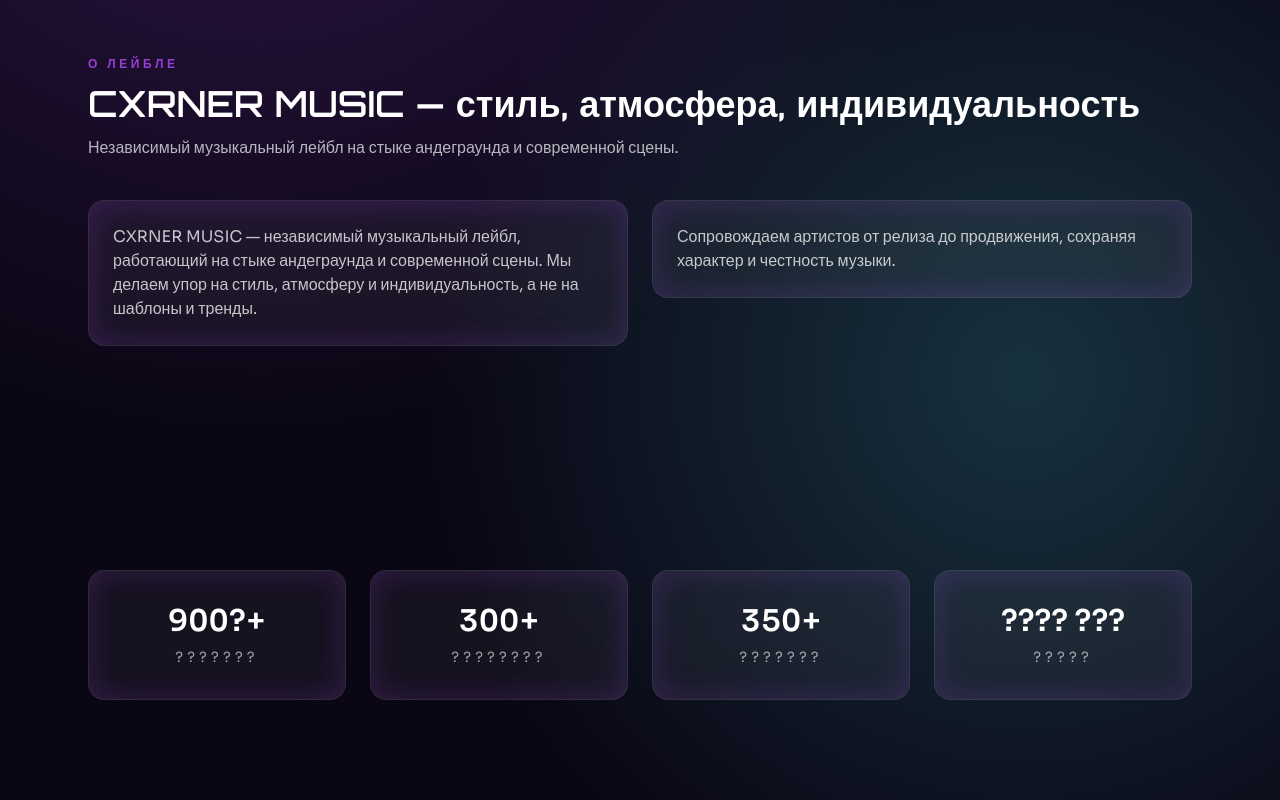
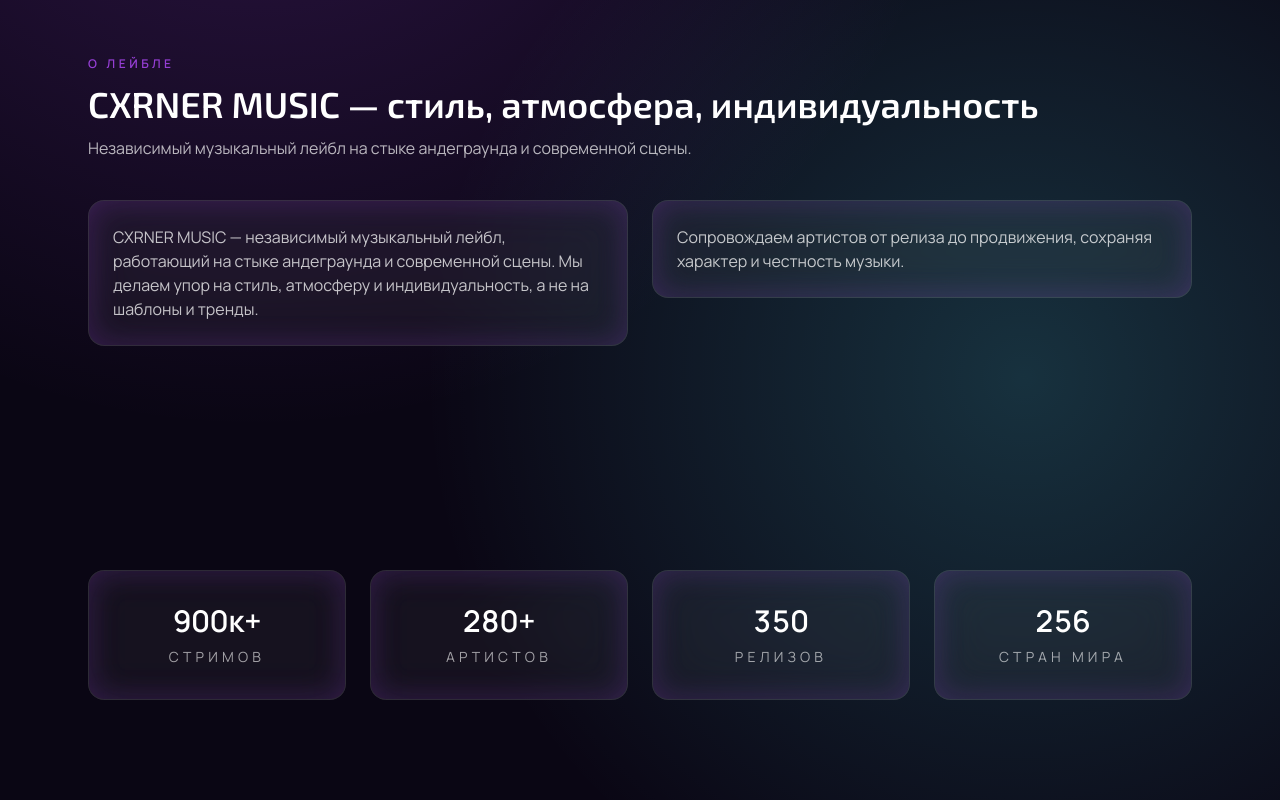
Before and after one commit to kazumaiq/cxrnermusic, a Next.js app: page / in a window 1280 px wide. Shown: the part 960-1760 px from the top of the page. Built offline with nearby package versions, Linux system fonts and the light colour scheme; no server answers.

Commit message:
Update stats and fix Cyrillic font support

```diff
--- a/app/layout.tsx
+++ b/app/layout.tsx
@@ -1,7 +1,7 @@
 import type { Metadata } from "next";
 import type { ReactNode } from "react";
 import Script from "next/script";
-import { Orbitron, Sora } from "next/font/google";
+import { Exo_2, Manrope } from "next/font/google";
 import "./globals.css";
 import Header from "../components/Header";
 import Footer from "../components/Footer";
@@ -9,15 +9,15 @@
 
 const SITE_URL = "https://cxrnermusic.vercel.app";
 
-const orbitron = Orbitron({
-  subsets: ["latin"],
+const exo = Exo_2({
+  subsets: ["latin", "cyrillic"],
   weight: ["400", "500", "600", "700"],
   variable: "--font-display",
   display: "swap",
 });
 
-const sora = Sora({
-  subsets: ["latin"],
+const manrope = Manrope({
+  subsets: ["latin", "cyrillic"],
   weight: ["300", "400", "500", "600", "700"],
   variable: "--font-body",
   display: "swap",
@@ -26,28 +26,28 @@
 export const metadata: Metadata = {
   metadataBase: new URL(SITE_URL),
   title: {
-    default: "CXRNER MUSIC вЂ” РЅРµР·Р°РІРёСЃРёРјС‹Р№ Р»РµР№Р±Р» Рё РґРёСЃС‚СЂРёР±СѓС†РёСЏ",
-    template: "%s вЂ” CXRNER MUSIC",
+    default: "CXRNER MUSIC — независимый лейбл и дистрибуция",
+    template: "%s — CXRNER MUSIC",
   },
   description:
-    "CXRNER MUSIC вЂ” РЅРµР·Р°РІРёСЃРёРјС‹Р№ РјСѓР·С‹РєР°Р»СЊРЅС‹Р№ Р»РµР№Р±Р» Рё РґРёСЃС‚СЂРёР±СѓС†РёСЏ. Р РµР»РёР·С‹, РїР»РµР№Р»РёСЃС‚РёРЅРі, РјР°СЂРєРµС‚РёРЅРі Рё РјРѕРЅРµС‚РёР·Р°С†РёСЏ РґР»СЏ Р°СЂС‚РёСЃС‚РѕРІ РЅРѕРІРѕРіРѕ Р·РІСѓС‡Р°РЅРёСЏ.",
+    "CXRNER MUSIC — независимый музыкальный лейбл и дистрибуция. Релизы, плейлистинг, маркетинг и монетизация для артистов нового звучания.",
   keywords: [
     "CXRNER MUSIC",
     "cxrner",
-    "РјСѓР·С‹РєР°Р»СЊРЅС‹Р№ Р»РµР№Р±Р»",
-    "РґРёСЃС‚СЂРёР±СѓС†РёСЏ",
-    "СЂРµР»РёР·С‹",
-    "РїР»РµР№Р»РёСЃС‚РёРЅРі",
-    "РјСѓР·С‹РєР°Р»СЊРЅС‹Р№ РјР°СЂРєРµС‚РёРЅРі",
-    "РїСЂРѕРјРѕ",
+    "музыкальный лейбл",
+    "дистрибуция",
+    "релизы",
+    "плейлистинг",
+    "музыкальный маркетинг",
+    "промо",
   ],
   alternates: {
     canonical: "/",
   },
   openGraph: {
-    title: "CXRNER MUSIC вЂ” РЅРµР·Р°РІРёСЃРёРјС‹Р№ Р»РµР№Р±Р» Рё РґРёСЃС‚СЂРёР±СѓС†РёСЏ",
+    title: "CXRNER MUSIC — независимый лейбл и дистрибуция",
     description:
-      "РќРµР·Р°РІРёСЃРёРјС‹Р№ РјСѓР·С‹РєР°Р»СЊРЅС‹Р№ Р»РµР№Р±Р» Рё РґРёСЃС‚СЂРёР±СѓС†РёСЏ. Р РµР»РёР·С‹, РїР»РµР№Р»РёСЃС‚РёРЅРі Рё РјР°СЂРєРµС‚РёРЅРі РґР»СЏ Р°СЂС‚РёСЃС‚РѕРІ.",
+      "Независимый музыкальный лейбл и дистрибуция. Релизы, плейлистинг и маркетинг для артистов.",
     type: "website",
     url: SITE_URL,
     siteName: "CXRNER MUSIC",
@@ -63,9 +63,9 @@
   },
   twitter: {
     card: "summary_large_image",
-    title: "CXRNER MUSIC вЂ” РЅРµР·Р°РІРёСЃРёРјС‹Р№ Р»РµР№Р±Р» Рё РґРёСЃС‚СЂРёР±СѓС†РёСЏ",
+    title: "CXRNER MUSIC — независимый лейбл и дистрибуция",
     description:
-      "РќРµР·Р°РІРёСЃРёРјС‹Р№ РјСѓР·С‹РєР°Р»СЊРЅС‹Р№ Р»РµР№Р±Р» Рё РґРёСЃС‚СЂРёР±СѓС†РёСЏ. Р РµР»РёР·С‹, РїР»РµР№Р»РёСЃС‚РёРЅРі Рё РјР°СЂРєРµС‚РёРЅРі РґР»СЏ Р°СЂС‚РёСЃС‚РѕРІ.",
+      "Независимый музыкальный лейбл и дистрибуция. Релизы, плейлистинг и маркетинг для артистов.",
     images: ["/images/og.svg"],
   },
   robots: {
@@ -93,7 +93,7 @@
 
 export default function RootLayout({ children }: { children: ReactNode }) {
   return (
-    <html lang="ru" className={`${orbitron.variable} ${sora.variable}`}>
+    <html lang="ru" className={`${exo.variable} ${manrope.variable}`}>
       <body className="min-h-screen bg-night">
         <Script
           id="json-ld-org"
--- a/data/site.ts
+++ b/data/site.ts
@@ -13,10 +13,10 @@
 };
 
 export const stats: StatItem[] = [
-  { label: "???????", value: 900, suffix: "?+" },
-  { label: "????????", value: 300, suffix: "+" },
-  { label: "???????", value: 350, suffix: "+" },
-  { label: "?????", value: 0, display: "???? ???" },
+  { label: "Стримов", value: 900, suffix: "к+" },
+  { label: "Артистов", value: 280, suffix: "+" },
+  { label: "Релизов", value: 350 },
+  { label: "Стран мира", value: 256 },
 ];
 
 export const releases = [
@@ -79,8 +79,7 @@
       { label: "Apple Music", href: "https://music.apple.com" },
       { label: "Amazon Music", href: "https://music.amazon.com" },
     ],
-
-  }
+  },
 ];
 
 export const services = [
@@ -107,8 +106,7 @@
   {
     title: "Монетизация TikTok",
     description: "Постановка треков в библиотеку TikTok и Shorts.",
-
-  }
+  },
 ];
 
 export const artists = [
@@ -147,8 +145,7 @@
     genre: "Alt R&B",
     streams: "21M",
     avatar: "/images/artist-06.svg",
-
-  }
+  },
 ];
 
 export const faqItems: FaqItem[] = [
@@ -235,6 +232,5 @@
     question: "Личный кабинет артиста",
     answer:
       "Для создания личного кабинета в формате групп нужно написать @kazumaiq.",
-
-  }
+  },
 ];
```
